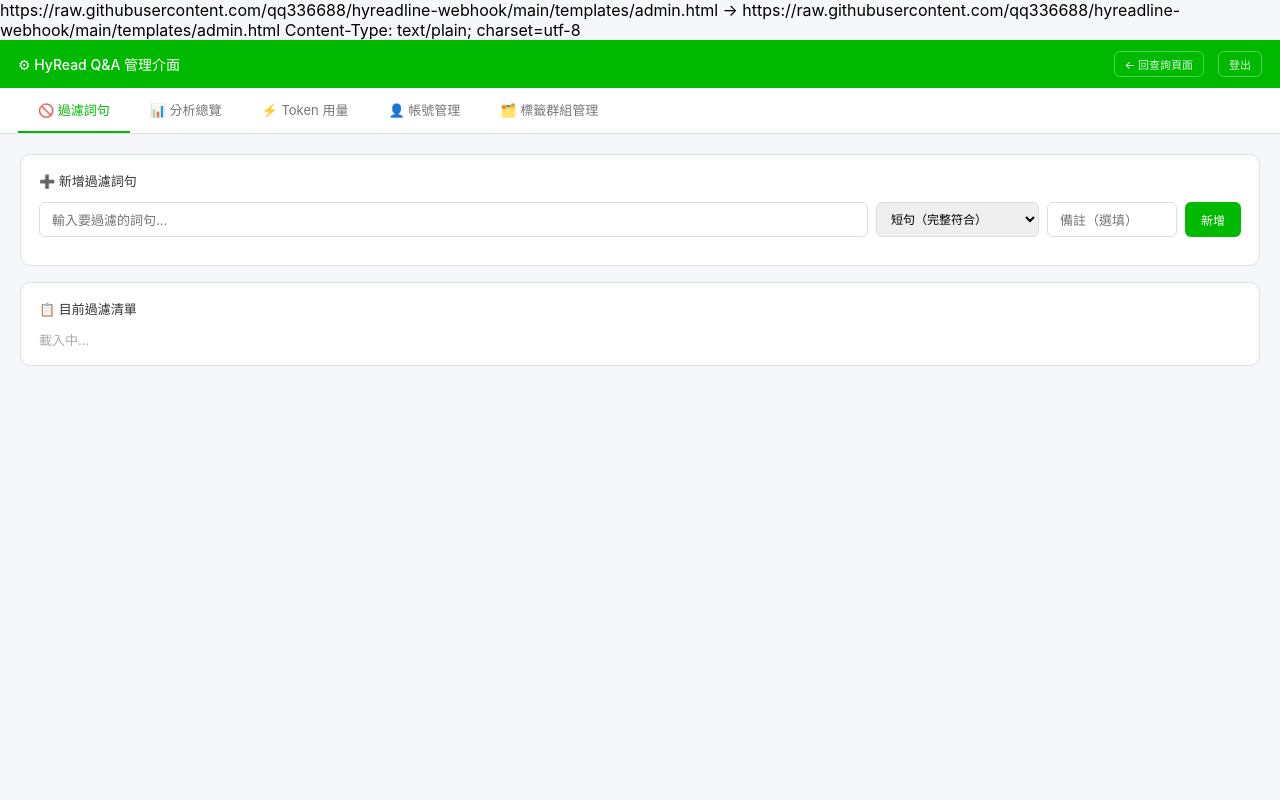
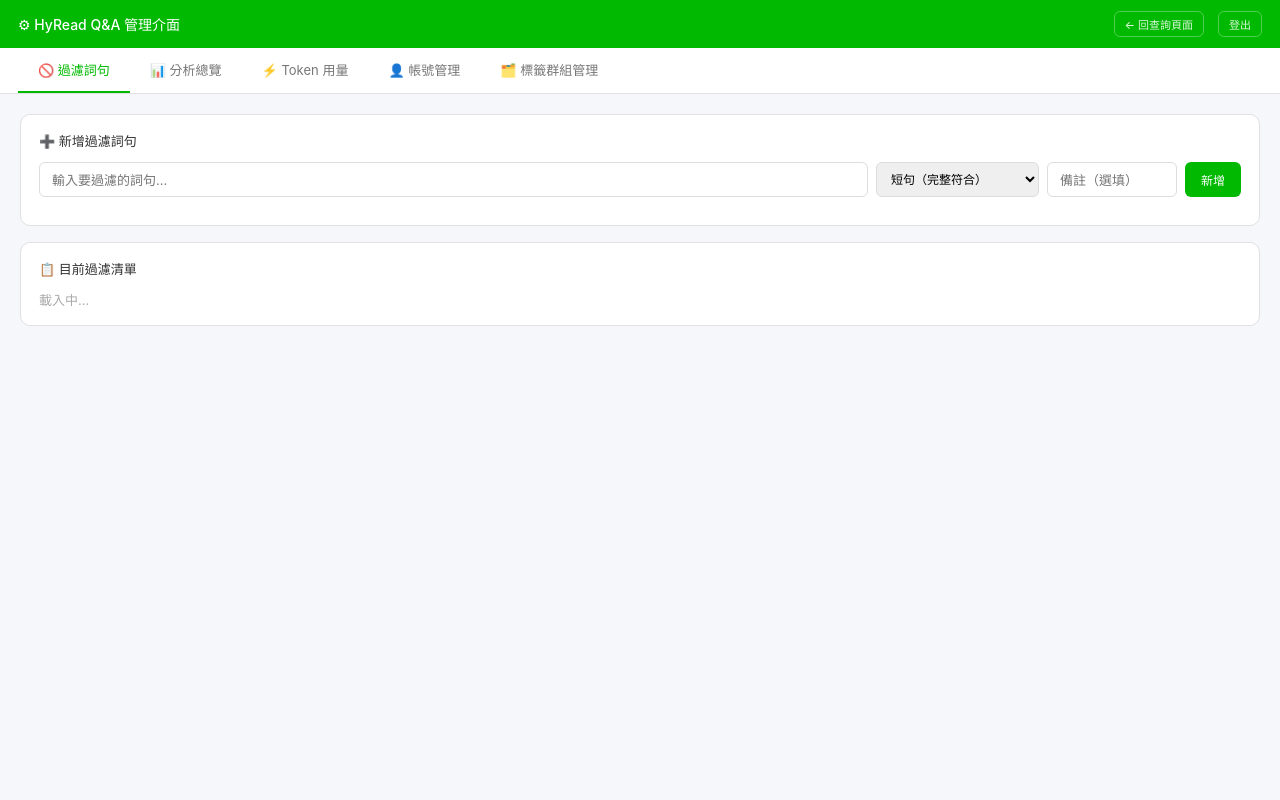
Before and after one commit to qq336688/hyreadline-webhook, a Flask app: template templates/admin.html in a window 1280 px wide. Run offline with Flask 3, Linux system fonts and the light colour scheme; the template is opened without the code that fills it, so the values that code supplies are empty.

Commit message:
Add files via upload

```diff
--- a/templates/admin.html
+++ b/templates/admin.html
@@ -1,7 +1,3 @@
-https://raw.githubusercontent.com/qq336688/hyreadline-webhook/main/templates/admin.html
-→ https://raw.githubusercontent.com/qq336688/hyreadline-webhook/main/templates/admin.html
-Content-Type: text/plain; charset=utf-8
-
 <!DOCTYPE html>
 <html lang="zh-TW"><head><meta charset="UTF-8">
 <meta name="viewport" content="width=device-width,initial-scale=1">
```
